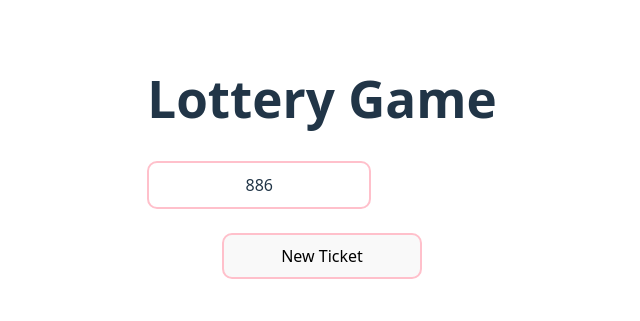
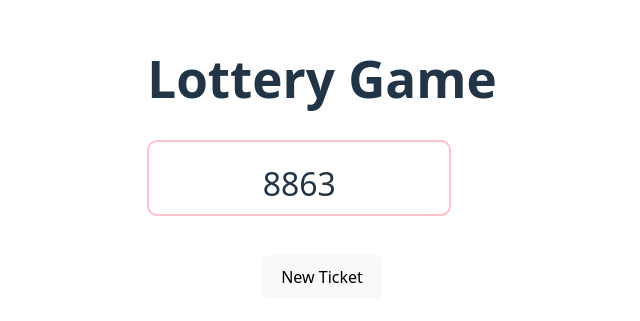
Before and after one commit to vishal-umare/REACT-PART2, a React (Vite) app: page / in a window 1280 px wide. Shown: the part 233-554 px from the top of the page, without its empty margins (318-958 px from the left). Built offline with nearby package versions, Linux system fonts and the light colour scheme.

Commit message:
Completed Lottery Game

```diff
--- a/src/App.jsx
+++ b/src/App.jsx
@@ -7,6 +7,8 @@ import LikeButton from './LikeButton'
 import LudoBoard from './LudoBoard'
 import TodoList from './TodoList'
 import Lottery from './lottery'
+import TicketNum from './TicketNum'
+import Ticket from './Ticket'
 
 function App() {
   const [count, setCount] = useState(0)
@@ -21,7 +23,9 @@ function App() {
 
       {/* <TodoList/> */}
 
-      <Lottery/>
+      {/* <Lottery/> */}
+
+      <Lottery n={4} winSum={15}/>
     </>
   )
 }
--- a/src/Lottery.css
+++ b/src/Lottery.css
@@ -1,6 +1,6 @@
-.Lottery{
+/* .Lottery{
     width: 200px;
     border: 2px solid pink;
     padding: 10px;
     border-radius: 10px;
-}
+} */
--- a/src/Lottery.jsx
+++ b/src/Lottery.jsx
@@ -1,14 +1,14 @@
 import { useState } from "react"
-import "./Lottery.css";
-import { GenerateTicket ,sum} from "./helper";
+import {GenerateTicket ,sum} from "./helper"
+import Ticket from "./Ticket";
 
-export default function Lottery(){
-    let [ticket , setTicket] = useState(GenerateTicket(3));
-    let isWinning = sum(ticket) === 15 ;
+export default function Lottery({ n=3, winSum =15}){
+    let [ticket , setTicket] = useState(GenerateTicket(n));
+    let isWinning = sum(ticket) === winSum ;
 
     function newTicket(){
         setTicket(() =>{
-            return GenerateTicket(3);
+            return GenerateTicket(n);
         })
     }
 
@@ -16,9 +16,7 @@ export default function Lottery(){
         <div>
             <h1>Lottery Game</h1>
             <div className="Lottery">
-                <span>{ticket[0]}</span>
-                <span>{ticket[1]}</span>
-                <span>{ticket[2]}</span>
+                <Ticket ticket = {ticket}/>
             </div>
             <br />
             <button className="Lottery" onClick={newTicket}>New Ticket</button>
--- /dev/null
+++ b/src/Ticket.css
@@ -0,0 +1,7 @@
+.Ticket{
+    border: 2px solid pink;
+    border-radius: 10px;
+    font-size: 3rem;
+    width: 300px;
+    margin-bottom: 15px;
+}
--- /dev/null
+++ b/src/Ticket.jsx
@@ -0,0 +1,12 @@
+import TicketNum from "./TicketNum";
+import "./Ticket.css"
+
+export default function Ticket({ticket}){
+    return (
+        <div className="Ticket">
+            {ticket.map((num, idx) => (
+              <TicketNum num={num} key={idx}/>
+            ) ) }
+        </div>
+    )
+}
--- /dev/null
+++ b/src/TicketNum.css
@@ -0,0 +1,3 @@
+.TicketNum{
+    font-size: 2rem;
+}
--- a/src/TicketNum.jsx
+++ b/src/TicketNum.jsx
@@ -1,3 +1,5 @@
-export default function TicketNum(){
+import "./TicketNum.css";
 
+export default function TicketNum({num}){
+    return <span className="TicketNum">{num}</span> ;
 }
```
